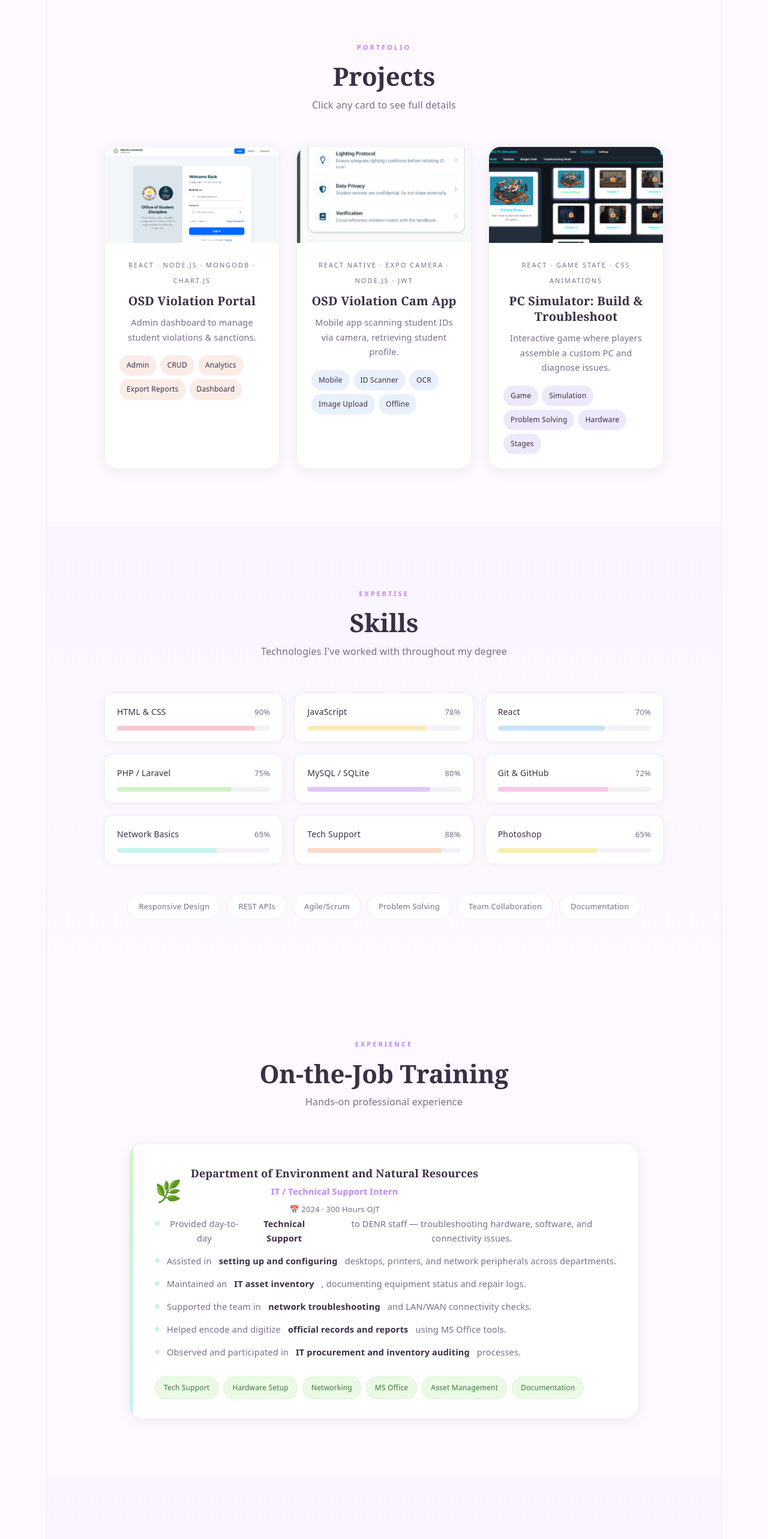
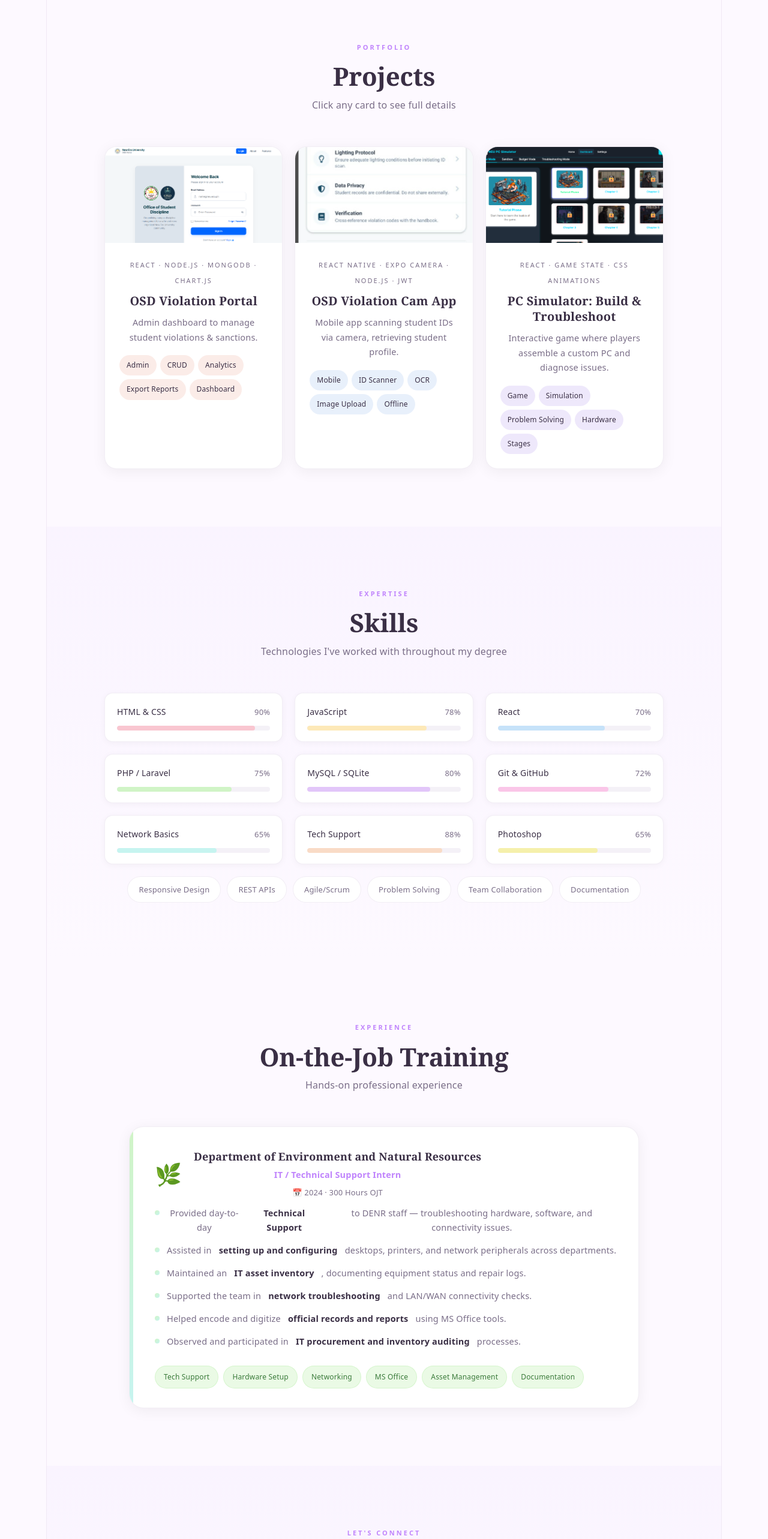
Before and after one commit to MariaRosa03/My_portfolio, a React (Vite) app: page / in a window 1280 px wide. Shown: the part 833-3399 px from the top of the page at 60% size. Built offline with nearby package versions, Linux system fonts and the light colour scheme.

Commit message:
update css v6

```diff
--- a/src/App.css
+++ b/src/App.css
@@ -307,7 +307,7 @@
 .projects-grid {
   display: grid;
   grid-template-columns: repeat(auto-fit, minmax(280px, 1fr));
-  gap: 28px;
+  gap: 20px;
 }
 
 .project-card {
@@ -398,7 +398,7 @@
   display: grid;
   grid-template-columns: repeat(auto-fit, minmax(280px, 1fr));
   gap: 20px;
-  margin-bottom: 48px;
+  margin-bottom: 20px;
 }
 
 .skill-item {
@@ -475,7 +475,7 @@
   overflow: hidden;
   max-width: 850px;
   margin: 0 auto;
-  margin-top: 48px;
+  margin-top: 20px;
   /* FIXED: Changed from margin-top: 20% to 48px for consistent spacing across all tabs/viewports */
 }
 
@@ -492,9 +492,9 @@
 
 .ojt-header {
   display: flex;
-  gap: 15px;
+  gap: 20px;
   align-items: center;
-  /* margin-bottom: 28px; */
+  margin-bottom: 10px;
 }
 
 .ojt-logo {
@@ -517,6 +517,7 @@
   color: var(--accent);
   font-weight: 600;
   margin-bottom: 4px;
+  text-align: center;
 }
 
 .ojt-period {
```
